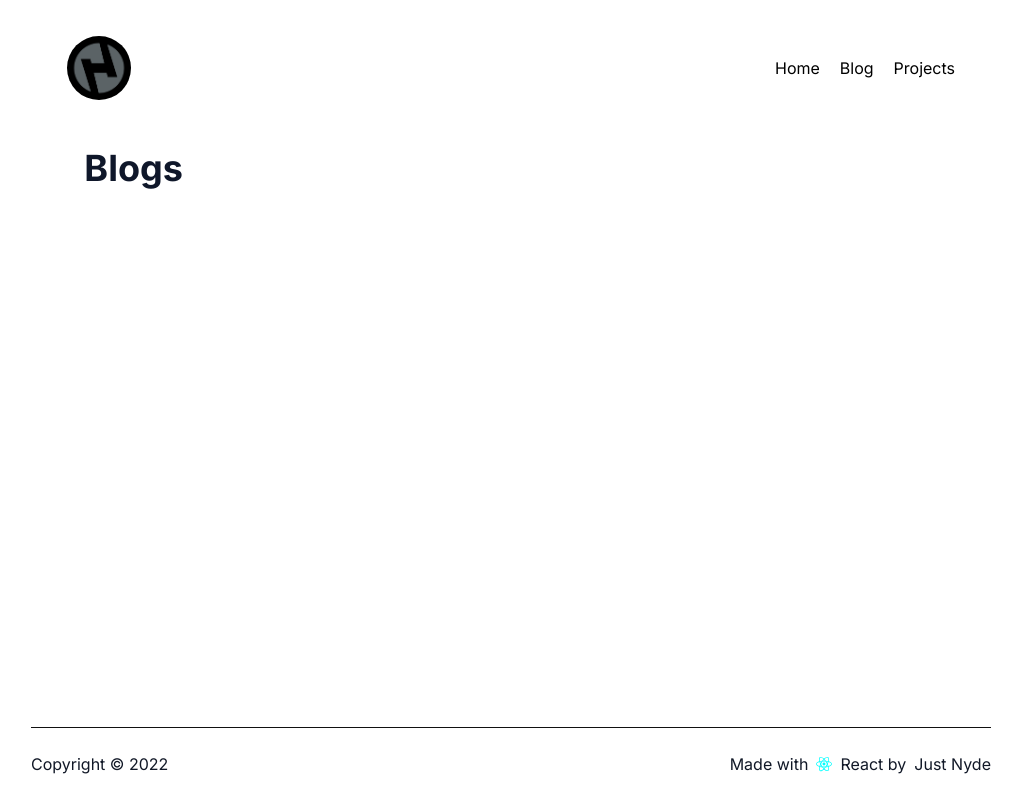
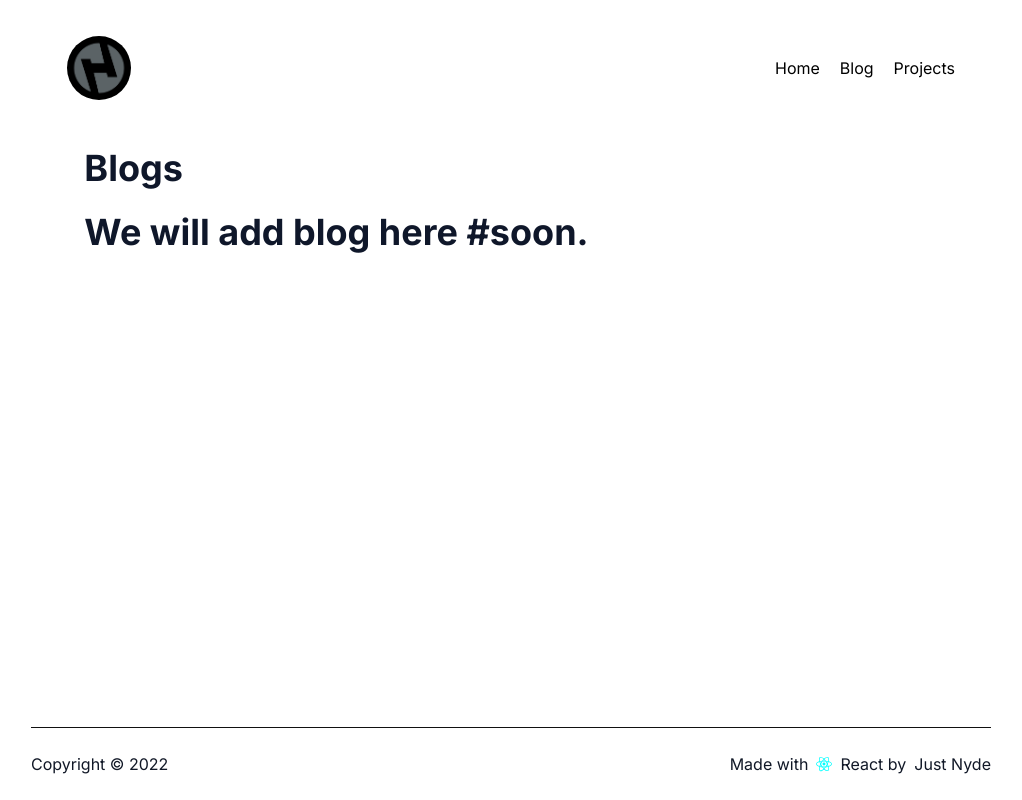
Before and after one commit to justnyde/personal-website, a React (Create React App) app: page /blog in a window 1280 px wide. Shown: the whole page, without its empty margins (129-1151 px from the left). Built offline with nearby package versions, Linux system fonts and the light colour scheme.

Commit message:
Update blog.jsx

```diff
--- a/src/pages/blog.jsx
+++ b/src/pages/blog.jsx
@@ -2,9 +2,10 @@ export default function Blog(){
 
     return (
         <div className="mt-3 max-w-8xl w-11/12 sm:w-8/12 mx-auto">
-            <div className="font-bold font-sans text-slate-900 dark:text-white text-4xl">Blogs</div>
+            <title>Blog | Just Nyde</title>
+            <h1 className="font-bold font-sans text-slate-900 dark:text-white text-4xl">Blogs</h1>
             <br/>
-
+            <h1 className="font-bold font-sans text-slate-900 dark:text-white text-4xl">We will add blog here #soon.</h1>
         </div>
     )
 
```
